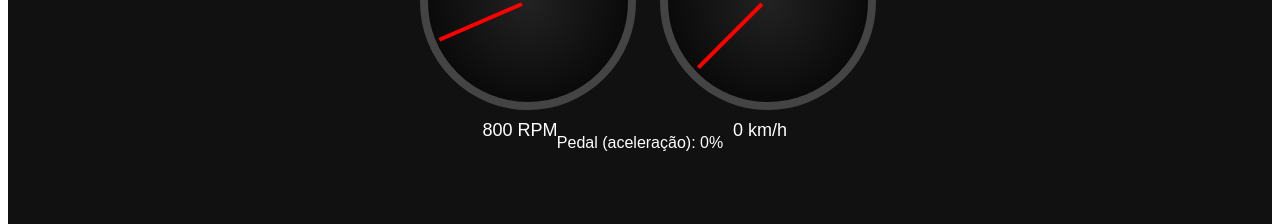
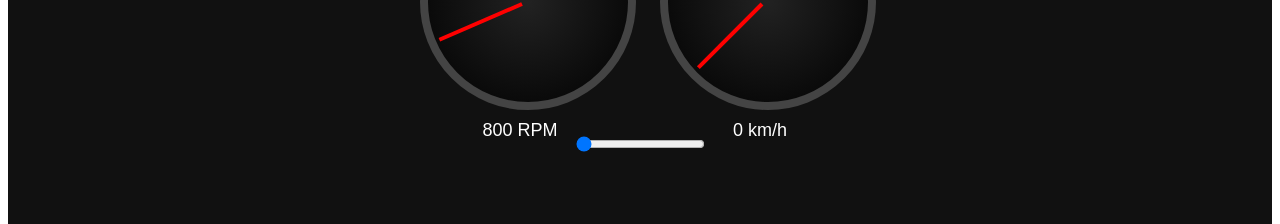
Before and after one commit to apolloconstrutora18-cmd/eess_v2, a React (Create React App) app: page / in a window 1280 px wide. Both pictures are taken after a click on the button "Start Engine". Shown: the part 301-525 px from the top of the page. Built offline with nearby package versions, Linux system fonts and the light colour scheme.

Commit message:
Update App.js

```diff
--- a/src/App.js
+++ b/src/App.js
@@ -3,7 +3,7 @@ import "./App.css";
 
 export default function App() {
   const [acceleration, setAcceleration] = useState(0);
-  const [rpm, setRpm] = useState(800);
+  const [rpm, setRpm] = useState(800); // marcha lenta
   const [speed, setSpeed] = useState(0);
   const [engineOn, setEngineOn] = useState(false);
 
@@ -11,23 +11,21 @@ export default function App() {
   const oscillatorRef = useRef(null);
   const gainRef = useRef(null);
 
-  // Atualização contínua de RPM e velocidade
+  // Atualização de RPM e velocidade
   useEffect(() => {
     if (!engineOn) return;
 
     const interval = setInterval(() => {
       setRpm((prev) => {
-        const targetRpm = 800 + acceleration * 9200;
-        return prev + (targetRpm - prev) * 0.3;
+        const targetRpm = 800 + acceleration * 9200; // 800 até 10000
+        // resposta mais rápida → motor sobe de giro com menos inércia
+        return prev + (targetRpm - prev) * 0.4;
       });
 
-      setSpeed((prev) => {
-        if (acceleration > 0) {
-          return prev + acceleration * 2.0;
-        } else {
-          return Math.max(0, prev - 0.5);
-        }
-      });
+      setSpeed((prev) => prev + (acceleration * 220 - prev) * 0.2);
+
+      // QUEDA rápida quando solta o acelerador
+      setAcceleration((prev) => Math.max(0, prev - 0.1));
     }, 100);
 
     return () => clearInterval(interval);
@@ -37,7 +35,8 @@ export default function App() {
   useEffect(() => {
     if (!engineOn || !oscillatorRef.current || !gainRef.current) return;
 
-    const freq = 50 + acceleration * 2000;
+    // Frequência sonora proporcional à ACELERAÇÃO diretamente
+    const freq = 50 + acceleration * 2000; // aumenta conforme pisa
     oscillatorRef.current.frequency.setValueAtTime(
       freq,
       audioCtxRef.current.currentTime
@@ -50,33 +49,6 @@ export default function App() {
     );
   }, [acceleration, engineOn]);
 
-  // Atalhos: seta para cima e scroll do mouse
-  useEffect(() => {
-    if (!engineOn) return;
-
-    const handleKeyDown = (e) => {
-      if (e.key === "ArrowUp") {
-        setAcceleration((prev) => Math.min(1, prev + 0.1));
-      }
-    };
-
-    const handleWheel = (e) => {
-      if (e.deltaY < 0) {
-        setAcceleration((prev) => Math.min(1, prev + 0.05));
-      } else {
-        setAcceleration((prev) => Math.max(0, prev - 0.05));
-      }
-    };
-
-    window.addEventListener("keydown", handleKeyDown);
-    window.addEventListener("wheel", handleWheel);
-
-    return () => {
-      window.removeEventListener("keydown", handleKeyDown);
-      window.removeEventListener("wheel", handleWheel);
-    };
-  }, [engineOn]);
-
   // Função para iniciar motor
   const startEngine = () => {
     if (engineOn) return;
@@ -84,7 +56,7 @@ export default function App() {
     audioCtxRef.current = new (window.AudioContext ||
       window.webkitAudioContext)();
 
-    // Som de ignição curto
+    // Som curto de ignição
     const ignitionOsc = audioCtxRef.current.createOscillator();
     const ignitionGain = audioCtxRef.current.createGain();
     ignitionOsc.type = "square";
@@ -122,8 +94,34 @@ export default function App() {
     setEngineOn(false);
     setRpm(800);
     setSpeed(0);
-    setAcceleration(0);
   };
+
+  // Eventos de teclado e scroll
+  useEffect(() => {
+    const handleKeyDown = (e) => {
+      if (!engineOn) return;
+      if (e.key === "ArrowUp") {
+        setAcceleration((prev) => Math.min(1, prev + 0.2)); // mais intenso
+      }
+    };
+
+    const handleWheel = (e) => {
+      if (!engineOn) return;
+      if (e.deltaY < 0) {
+        setAcceleration((prev) => Math.min(1, prev + 0.1)); // mais intenso
+      } else if (e.deltaY > 0) {
+        setAcceleration((prev) => Math.max(0, prev - 0.1));
+      }
+    };
+
+    window.addEventListener("keydown", handleKeyDown);
+    window.addEventListener("wheel", handleWheel);
+
+    return () => {
+      window.removeEventListener("keydown", handleKeyDown);
+      window.removeEventListener("wheel", handleWheel);
+    };
+  }, [engineOn]);
 
   const rpmRotation = (rpm / 10000) * 270 - 135;
   const speedRotation = (speed / 220) * 270 - 135;
@@ -162,9 +160,14 @@ export default function App() {
       </div>
 
       {engineOn && (
-        <div className="pedal-status">
-          Pedal (aceleração): {Math.round(acceleration * 100)}%
-        </div>
+        <input
+          type="range"
+          min="0"
+          max="1"
+          step="0.01"
+          value={acceleration}
+          onChange={(e) => setAcceleration(parseFloat(e.target.value))}
+        />
       )}
     </div>
   );
```
